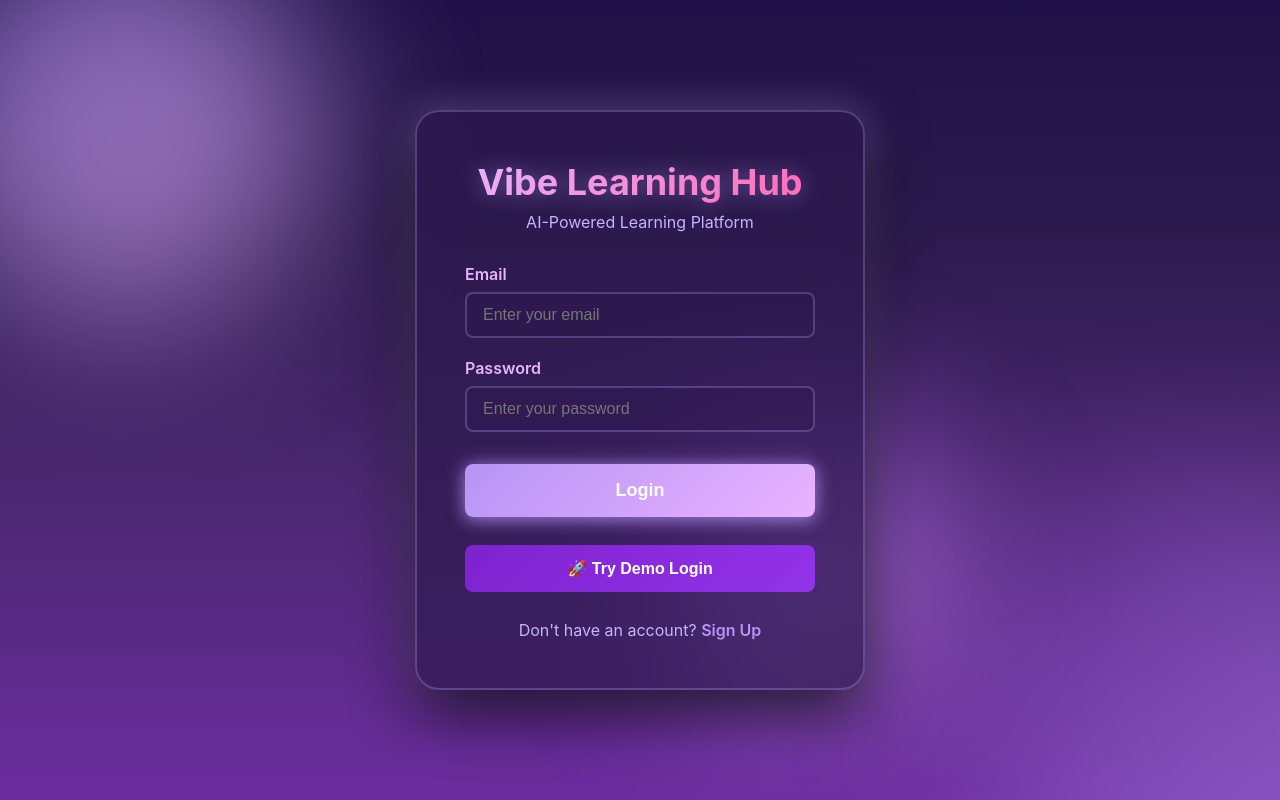
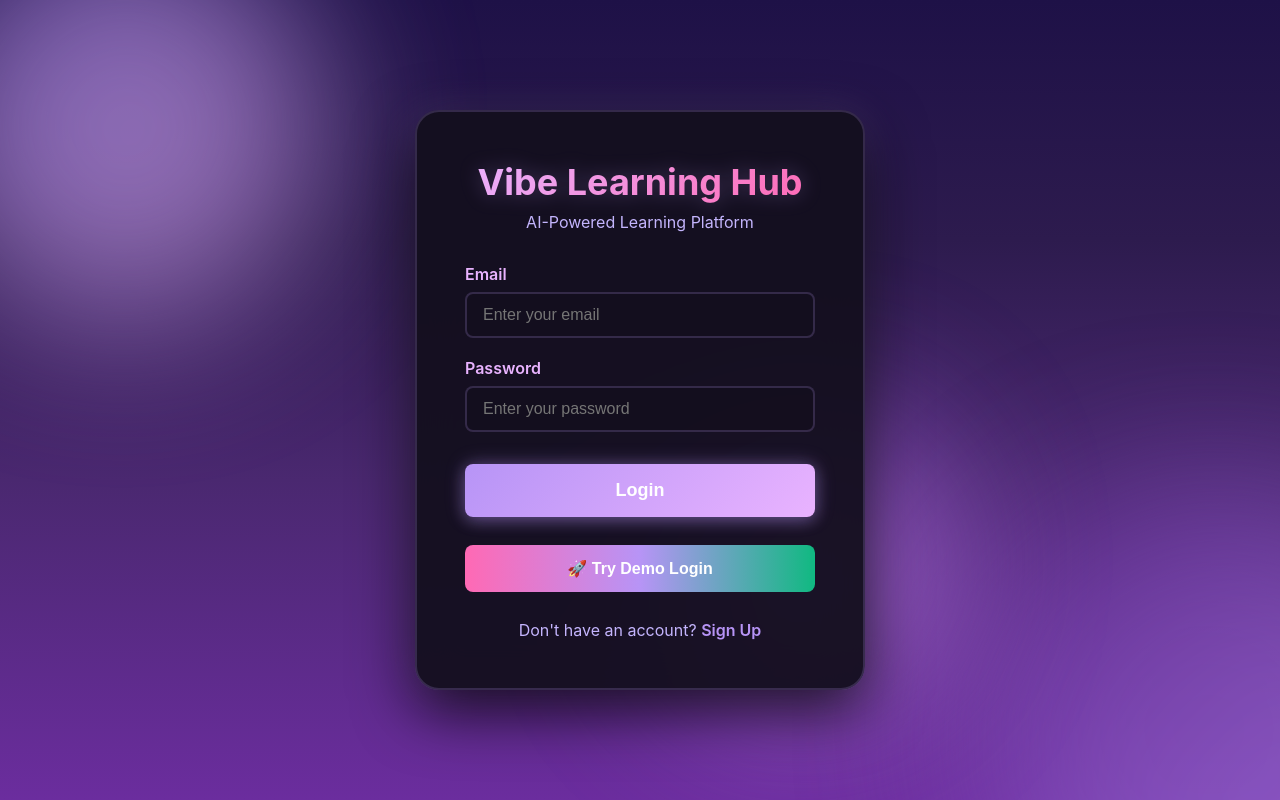
Before and after one commit to Yakub-bmsce/Vibe-coding-Hub, a React (Create React App) app: page /login in a window 1280 px wide. Built offline with nearby package versions, Linux system fonts and the light colour scheme; no server answers.

Commit message:
Update to exact TinLearn dark card design with pink-green gradient button

```diff
--- a/src/styles/DashboardPage.css
+++ b/src/styles/DashboardPage.css
@@ -32,15 +32,15 @@
 }
 
 .stat-card {
-  background: rgba(45, 27, 78, 0.4);
-  border: 2px solid rgba(183, 148, 246, 0.3);
+  background: rgba(20, 15, 30, 0.8);
+  border: 2px solid rgba(183, 148, 246, 0.2);
   border-radius: 16px;
   padding: 24px;
   display: flex;
   align-items: center;
   gap: 16px;
   transition: all 0.3s;
-  box-shadow: 0 2px 10px rgba(0, 0, 0, 0.3);
+  box-shadow: 0 2px 10px rgba(0, 0, 0, 0.5);
   backdrop-filter: blur(10px);
 }
 
@@ -48,7 +48,7 @@
   transform: translateY(-4px);
   border-color: var(--purple-medium);
   box-shadow: 0 8px 25px rgba(183, 148, 246, 0.3);
-  background: rgba(45, 27, 78, 0.6);
+  background: rgba(20, 15, 30, 0.9);
 }
 
 .stat-icon {
@@ -74,12 +74,12 @@
 }
 
 .progress-section {
-  background: rgba(45, 27, 78, 0.4);
-  border: 2px solid rgba(183, 148, 246, 0.3);
+  background: rgba(20, 15, 30, 0.8);
+  border: 2px solid rgba(183, 148, 246, 0.2);
   border-radius: 16px;
   padding: 32px;
   margin-bottom: 48px;
-  box-shadow: 0 2px 10px rgba(0, 0, 0, 0.3);
+  box-shadow: 0 2px 10px rgba(0, 0, 0, 0.5);
   backdrop-filter: blur(10px);
 }
 
@@ -112,12 +112,12 @@
 }
 
 .search-section {
-  background: rgba(45, 27, 78, 0.4);
-  border: 2px solid rgba(183, 148, 246, 0.3);
+  background: rgba(20, 15, 30, 0.8);
+  border: 2px solid rgba(183, 148, 246, 0.2);
   border-radius: 16px;
   padding: 32px;
   margin-bottom: 48px;
-  box-shadow: 0 2px 10px rgba(0, 0, 0, 0.3);
+  box-shadow: 0 2px 10px rgba(0, 0, 0, 0.5);
   backdrop-filter: blur(10px);
 }
 
--- a/src/styles/LoginPage.css
+++ b/src/styles/LoginPage.css
@@ -63,14 +63,14 @@
 .login-card {
   position: relative;
   z-index: 1;
-  background: rgba(45, 27, 78, 0.7);
+  background: rgba(20, 15, 30, 0.95);
   backdrop-filter: blur(20px);
-  border: 2px solid rgba(183, 148, 246, 0.3);
+  border: 2px solid rgba(183, 148, 246, 0.2);
   border-radius: 24px;
   padding: 48px;
   width: 100%;
   max-width: 450px;
-  box-shadow: 0 20px 60px rgba(0, 0, 0, 0.8), 0 0 40px var(--neon-glow);
+  box-shadow: 0 20px 60px rgba(0, 0, 0, 0.8), 0 0 40px rgba(183, 148, 246, 0.2);
 }
 
 .login-header {
@@ -163,12 +163,13 @@
   padding: 14px;
   font-size: 16px;
   margin-top: 8px;
-  background: linear-gradient(135deg, #7e22ce, #9333ea);
+  background: linear-gradient(90deg, #ff69b4, #b794f6, #10b981);
   color: white;
   border: none;
+  font-weight: 600;
 }
 
 .demo-btn:hover {
   transform: translateY(-2px);
-  box-shadow: 0 8px 20px var(--neon-glow), 0 0 30px var(--neon-glow);
+  box-shadow: 0 8px 20px rgba(183, 148, 246, 0.4);
 }
--- a/src/styles/global.css
+++ b/src/styles/global.css
@@ -23,8 +23,8 @@ body {
   --warning: #f59e0b;
   --danger: #ef4444;
   --bg-dark: #1e1147;
-  --bg-card: rgba(45, 27, 78, 0.6);
-  --bg-hover: rgba(74, 40, 112, 0.8);
+  --bg-card: rgba(20, 15, 30, 0.8);
+  --bg-hover: rgba(30, 20, 45, 0.9);
   --text-primary: #e9b3ff;
   --text-secondary: #c4b5fd;
   --border: #6b2d9e;
@@ -32,7 +32,7 @@ body {
   --purple-medium: #b794f6;
   --purple-dark: #6b2d9e;
   --neon-purple: #b794f6;
-  --neon-glow: rgba(183, 148, 246, 0.5);
+  --neon-glow: rgba(183, 148, 246, 0.3);
 }
 
 .light-theme {
@@ -85,27 +85,27 @@ body {
 }
 
 .card {
-  background: rgba(45, 27, 78, 0.4);
+  background: rgba(20, 15, 30, 0.8);
   border-radius: 16px;
   padding: 24px;
-  border: 2px solid rgba(183, 148, 246, 0.3);
+  border: 2px solid rgba(183, 148, 246, 0.2);
   transition: all 0.3s ease;
-  box-shadow: 0 4px 20px rgba(0, 0, 0, 0.3);
+  box-shadow: 0 4px 20px rgba(0, 0, 0, 0.5);
   backdrop-filter: blur(10px);
 }
 
 .card:hover {
   transform: translateY(-4px);
-  box-shadow: 0 8px 30px rgba(183, 148, 246, 0.4);
+  box-shadow: 0 8px 30px rgba(183, 148, 246, 0.3);
   border-color: var(--purple-medium);
-  background: rgba(45, 27, 78, 0.6);
+  background: rgba(20, 15, 30, 0.9);
 }
 
 input, textarea {
   width: 100%;
   padding: 12px 16px;
-  background: rgba(45, 27, 78, 0.4);
-  border: 2px solid rgba(183, 148, 246, 0.3);
+  background: rgba(20, 15, 30, 0.8);
+  border: 2px solid rgba(183, 148, 246, 0.2);
   border-radius: 8px;
   color: var(--text-primary);
   font-size: 16px;
@@ -115,8 +115,8 @@ input, textarea {
 input:focus, textarea:focus {
   outline: none;
   border-color: var(--primary);
-  box-shadow: 0 0 0 3px var(--neon-glow), 0 0 20px var(--neon-glow);
-  background: rgba(45, 27, 78, 0.6);
+  box-shadow: 0 0 0 3px rgba(183, 148, 246, 0.1);
+  background: rgba(20, 15, 30, 0.9);
 }
 
 .gradient-text {
```
